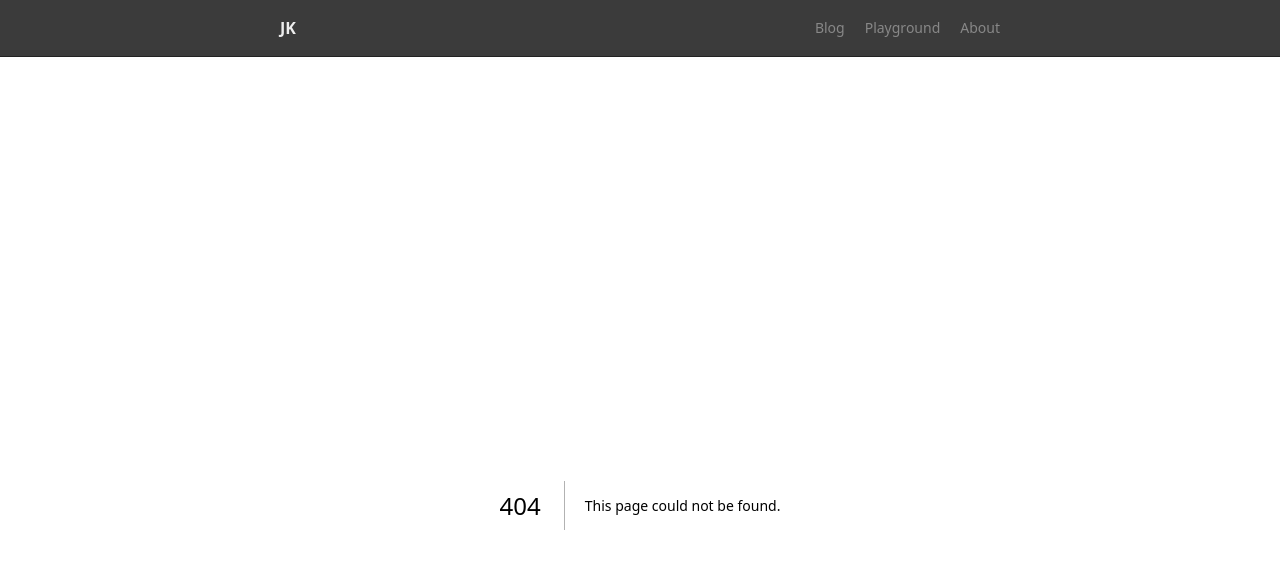
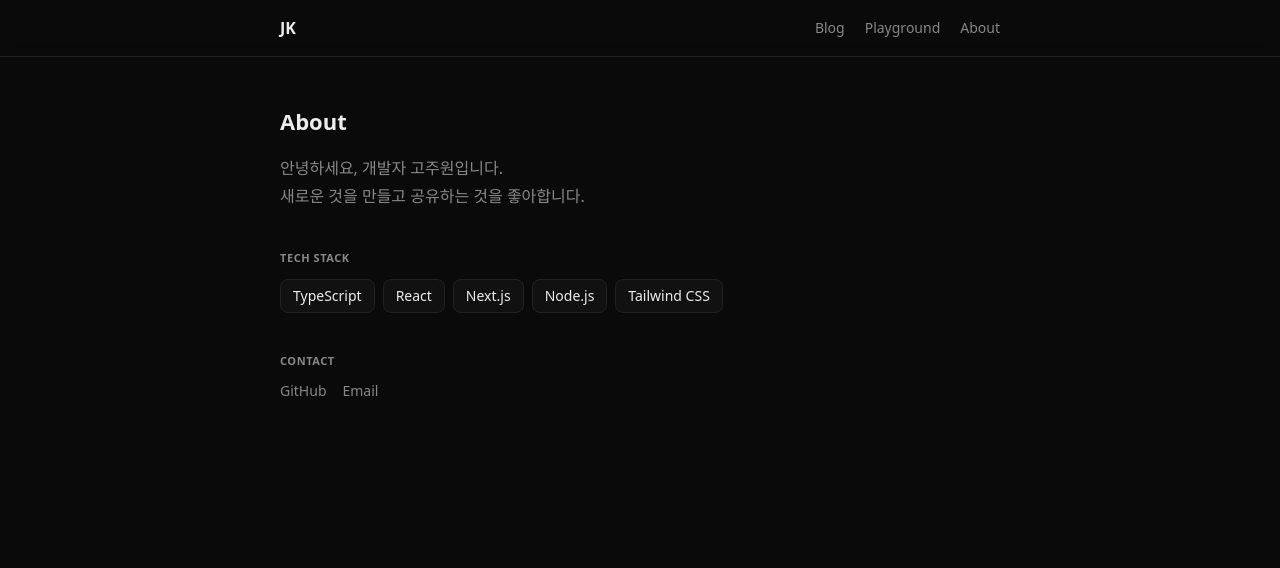
Before and after one commit to joowon-dev/joowonkoh-dev, a Next.js app: page /about in a window 1280 px wide. Before the commit this address had no page. Shown: the top 568 px of the page. Built offline with nearby package versions, Linux system fonts and the light colour scheme.

Commit message:
feat: add about page with profile and contact info

```diff
--- /dev/null
+++ b/src/app/about/page.tsx
@@ -0,0 +1,57 @@
+import type { Metadata } from "next";
+
+export const metadata: Metadata = {
+  title: "About",
+  description: "개발자 고주원 소개",
+};
+
+export default function AboutPage() {
+  return (
+    <div>
+      <h1 className="text-[22px] font-bold">About</h1>
+      <p className="mt-4 leading-7 text-text-secondary">
+        안녕하세요, 개발자 고주원입니다.
+        <br />
+        새로운 것을 만들고 공유하는 것을 좋아합니다.
+      </p>
+
+      <section className="mt-10">
+        <h2 className="mb-3 text-[11px] font-semibold uppercase tracking-wider text-text-secondary">
+          Tech Stack
+        </h2>
+        <div className="flex flex-wrap gap-2">
+          {["TypeScript", "React", "Next.js", "Node.js", "Tailwind CSS"].map((tech) => (
+            <span
+              key={tech}
+              className="rounded-lg border border-border bg-card-bg px-3 py-1.5 text-sm text-text-primary"
+            >
+              {tech}
+            </span>
+          ))}
+        </div>
+      </section>
+
+      <section className="mt-10">
+        <h2 className="mb-3 text-[11px] font-semibold uppercase tracking-wider text-text-secondary">
+          Contact
+        </h2>
+        <div className="flex gap-4">
+          <a
+            href="https://github.com/joowonkoh"
+            target="_blank"
+            rel="noopener noreferrer"
+            className="text-sm text-text-secondary hover:text-text-primary transition-colors"
+          >
+            GitHub
+          </a>
+          <a
+            href="mailto:hello@joowonkoh.dev"
+            className="text-sm text-text-secondary hover:text-text-primary transition-colors"
+          >
+            Email
+          </a>
+        </div>
+      </section>
+    </div>
+  );
+}
```
